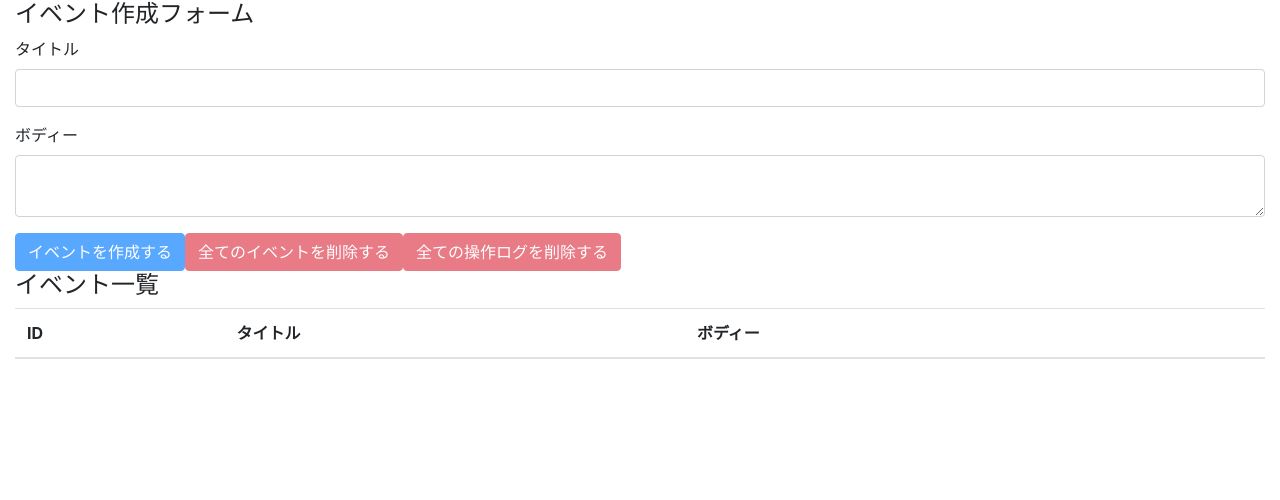
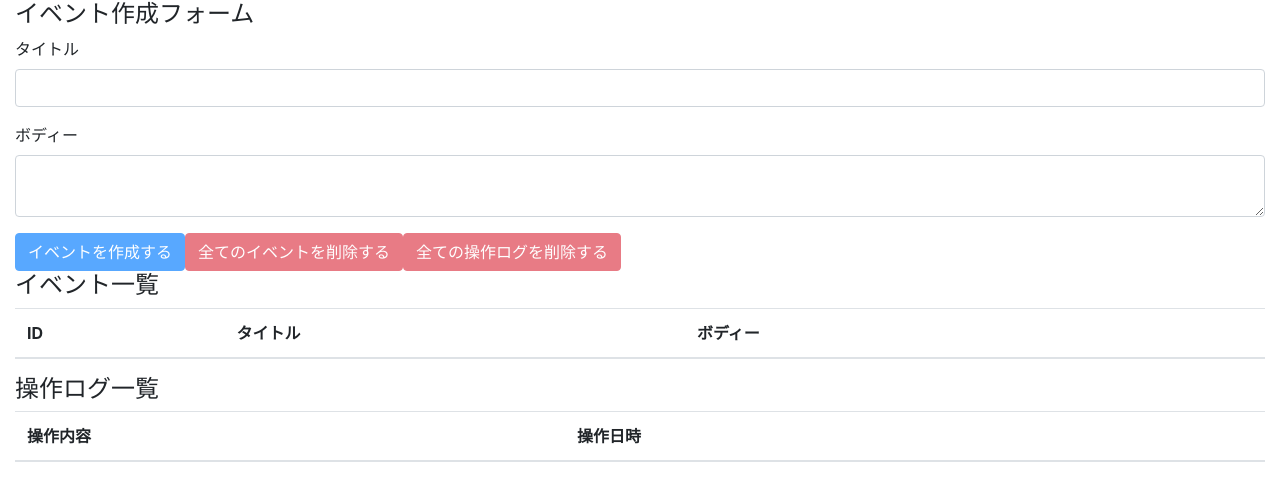
Before and after one commit to croudsky/hooks, a React (Create React App) app: page / in a window 1280 px wide. Shown: the top 500 px of the page. Built offline with nearby package versions, Linux system fonts and the light colour scheme.

Commit message:
ログ表示

```diff
--- a/src/components/App.tsx
+++ b/src/components/App.tsx
@@ -1,6 +1,7 @@
 import React, { useReducer, FC } from 'react';
 import EventForm from './EventForm';
 import Events from './Events';
+import OperationLogs from './OperationLogs';
 import reducer from '../reducers';
 import AppContext from '../contexts/AppContext';
 import 'bootstrap/dist/css/bootstrap.min.css';
@@ -14,6 +15,7 @@ const App: FC = () => {
       <div className="container-fluid">
         <EventForm />
         <Events />
+        <OperationLogs />
       </div>
     </AppContext.Provider>
   );
--- /dev/null
+++ b/src/components/OperationLog.tsx
@@ -0,0 +1,12 @@
+import React, { FC } from 'react';
+
+const Event: FC<{
+  operationLog: { description: string; operatedAt: string };
+}> = ({ operationLog = { description: '', operatedAt: '' } }) => (
+  <tr>
+    <td>{operationLog.description}</td>
+    <td>{operationLog.operatedAt}</td>
+  </tr>
+);
+
+export default Event;
--- /dev/null
+++ b/src/components/OperationLogs.tsx
@@ -0,0 +1,35 @@
+import React, { FC, useContext } from 'react';
+import OperationLog from './OperationLog';
+import AppContext from '../contexts/AppContext';
+
+const OperationLogs: FC = () => {
+  const { state } = useContext(AppContext);
+
+  return (
+    <>
+      <h4>操作ログ一覧</h4>
+      <table className="table table-hover">
+        <thead>
+          <tr>
+            <th>操作内容</th>
+            <th>操作日時</th>
+            <th />
+          </tr>
+        </thead>
+        <tbody>
+          {state.operationLogs.map(
+            (
+              operationLog: { description: string; operatedAt: string },
+              index: number,
+            ) => {
+              // eslint-disable-next-line react/no-array-index-key
+              return <OperationLog key={index} operationLog={operationLog} />;
+            },
+          )}
+        </tbody>
+      </table>
+    </>
+  );
+};
+
+export default OperationLogs;
```
